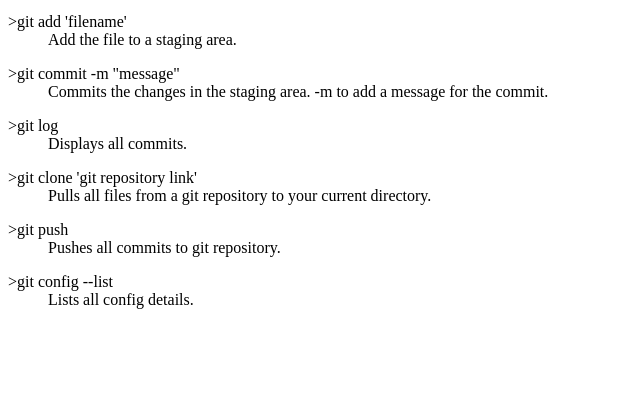
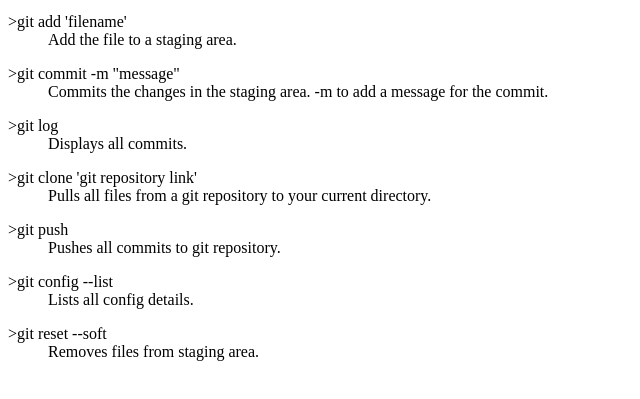
Before and after one commit to AlecBach/gitBasics, a plain HTML site: page index.html in a window 1280 px wide. Shown: the part 119-518 px from the top of the page, without its empty margins (0-640 px from the left). Drawn offline with Linux system fonts and the light colour scheme.

Commit message:
added command to index

```diff
--- a/index.html
+++ b/index.html
@@ -33,5 +33,9 @@
 		<dt>>git config --list</dt>
 		<dd>Lists all config details.</dd>
 	</dl>
+	<dl>
+		<dt>>git reset --soft</dt>
+		<dd>Removes files from staging area.</dd>
+	</dl>
 </body>
 </html>
```
